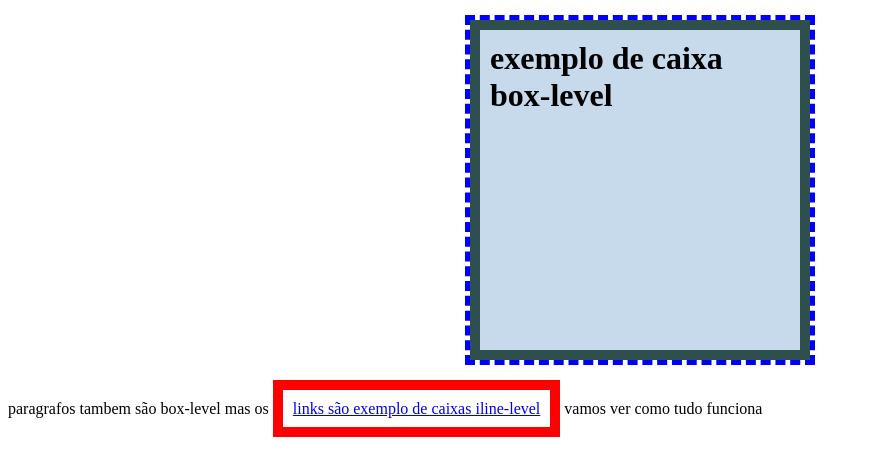
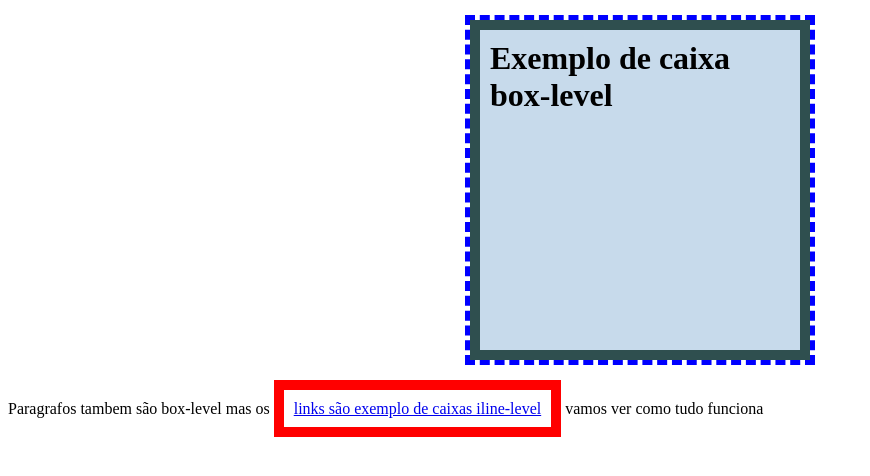
Before and after one commit to Mosheerr/html5-css3, a plain HTML site: page exercicios/ex021 caixas/caixa01.html in a window 1280 px wide. Shown: the whole page, without its empty margins (0-870 px from the left). Drawn offline with Linux system fonts and the light colour scheme.

Commit message:
alterando letras minusculas para maiusculas

```diff
--- a/exercicios/ex021 caixas/caixa01.html
+++ b/exercicios/ex021 caixas/caixa01.html
@@ -62,8 +62,8 @@
     </style>
 </head>
 <body>
-    <h1>exemplo de caixa box-level </h1>
-     <p>paragrafos tambem são box-level mas os <a href="#"> links são exemplo de caixas iline-level</a> vamos ver como tudo funciona </p>
+    <h1>Exemplo de caixa box-level</h1>
+     <p>Paragrafos tambem são box-level mas os <a href="#"> links são exemplo de caixas iline-level</a> vamos ver como tudo funciona </p>
 
 
 </body>
```
